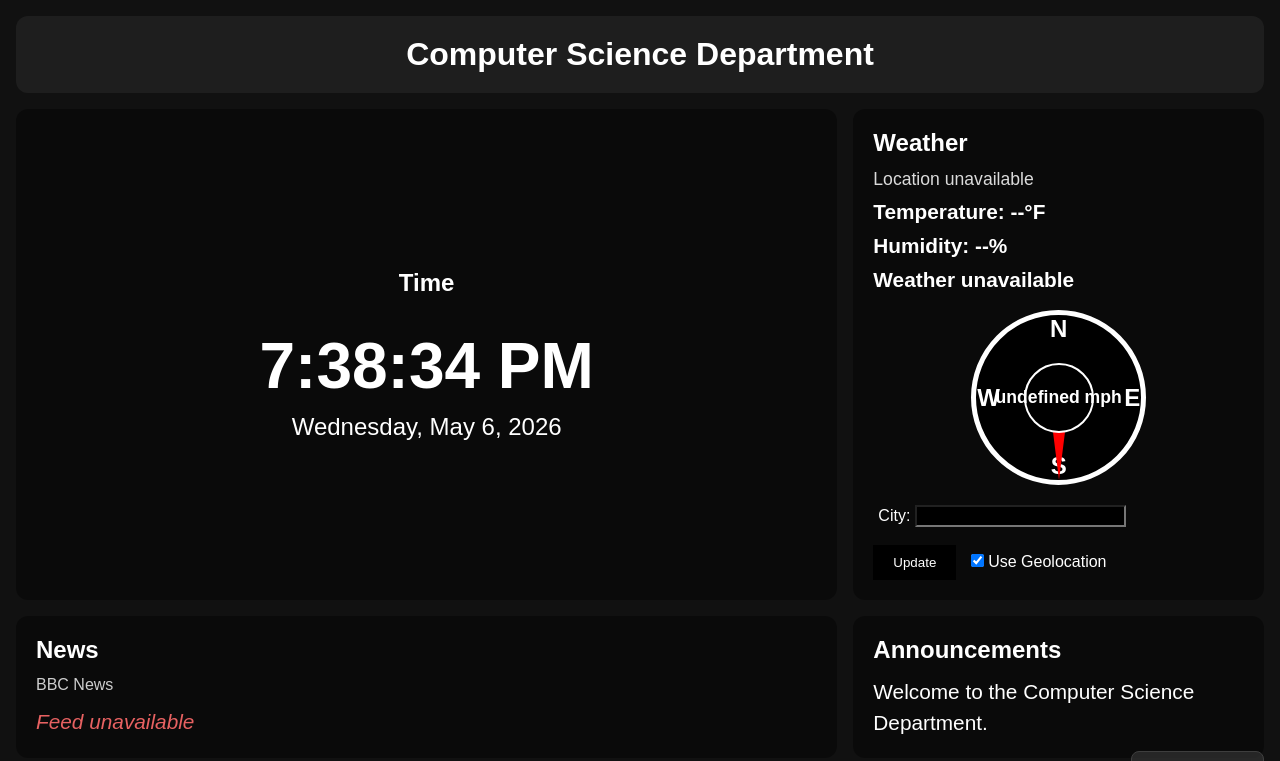
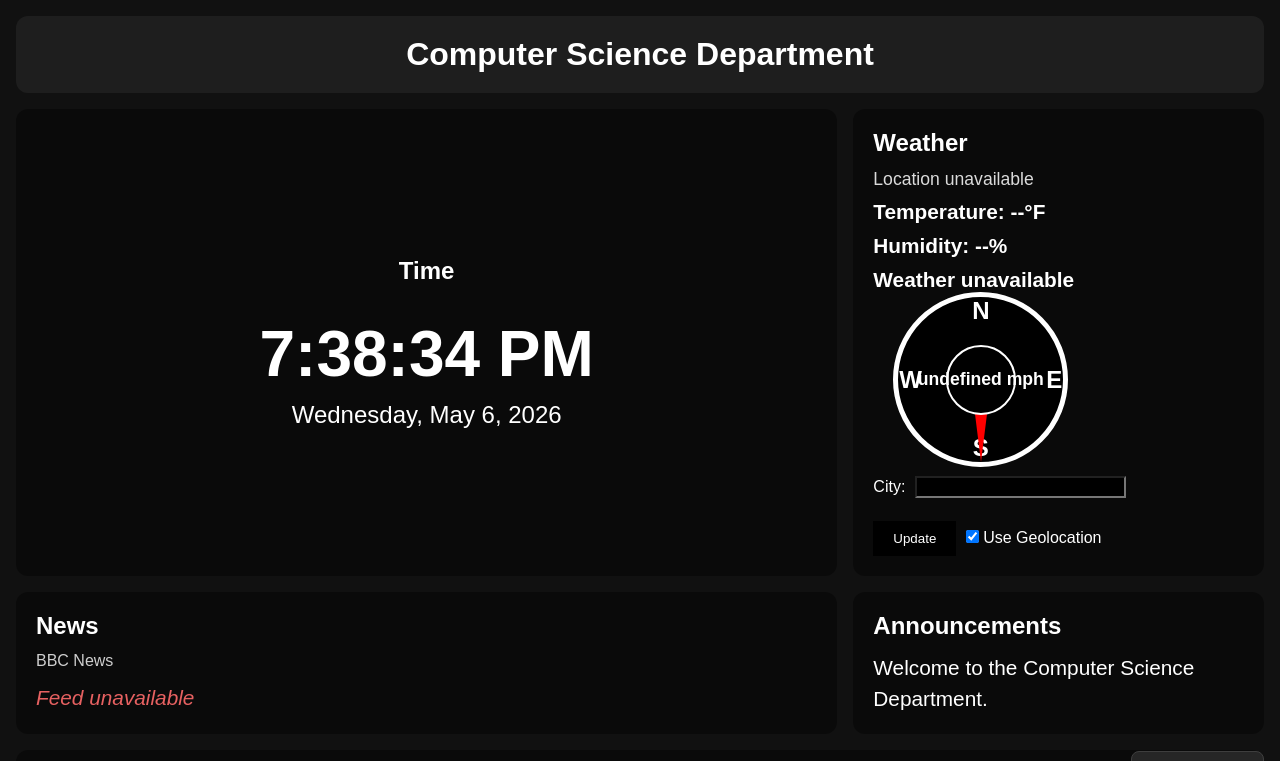
Before and after one commit to CS-3250-SinisterSix/Sinister-Six-Digital-Signage, a website: page index.html in a window 1280 px wide. Shown: the top 761 px of the page. Drawn offline with Linux system fonts and the light colour scheme; no server answers.

Commit message:
fixed alignment

```diff
--- a/index.html
+++ b/index.html
@@ -41,6 +41,7 @@
           </div>
         </container>
 
+        <div class="city-controls">
         <label for="cityName">City:</label>
         <input
           type="text"
@@ -48,6 +49,7 @@
           id="cityName"
           name="cityName"
         /><br /><br />
+        </div>
         <button id="submitBtn" class="submitBtn" onclick="handleSubmit()">
           Update
         </button>
@@ -60,6 +62,7 @@
           onchange="handleUpdate()"
         />
         <label for="Geolocation">Use Geolocation</label>
+
       </section>
 
       <section class="news-panel">
--- a/style.css
+++ b/style.css
@@ -135,23 +135,25 @@ h2 {
   outline: none;
   border: none;
   padding: 10px 20px;
-  margin-right: 10px;
+  margin-right: 5px;
 }
 
 .cityName {
+  position: relative;
+  justify-content: left;
+  align-items: center;
   font-size: 1rem;
-  margin-top: 20px;
+  margin: 5px;
   background-color: black;
   color: white;
 }
 
 .compass-container {
-  position: relative;
   width: 175px;
   height: 175px;
-  margin: auto;
-  padding: 5px;
-  justify-content: center;
+  margin: 10px;
+  padding: 10px;
+  justify-content: left;
   align-items: center;
 }
 
@@ -163,7 +165,7 @@ h2 {
   background-color: black;
   border-radius: 50%;
   margin: auto;
-  display: flex;
+  display: inline-flex;
   justify-content: center;
   align-items: center;
 }
```
